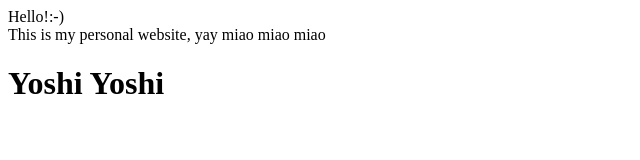
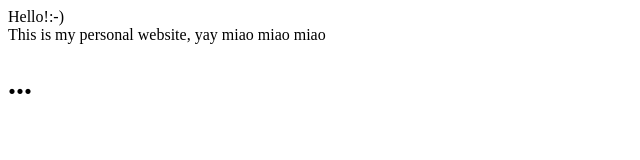
Before and after one commit to jenyy15/jenyy15, a plain HTML site: page index.html in a window 1280 px wide. Shown: the whole page, without its empty margins (0-640 px from the left). Drawn offline with Linux system fonts and the light colour scheme.

Commit message:
Update index.html

```diff
--- a/index.html
+++ b/index.html
@@ -2,5 +2,5 @@ Hello!:-)
 <br>
 This is my personal website, yay miao miao miao
 <h1>
-  Yoshi Yoshi
+  ...
 </h1>
```
